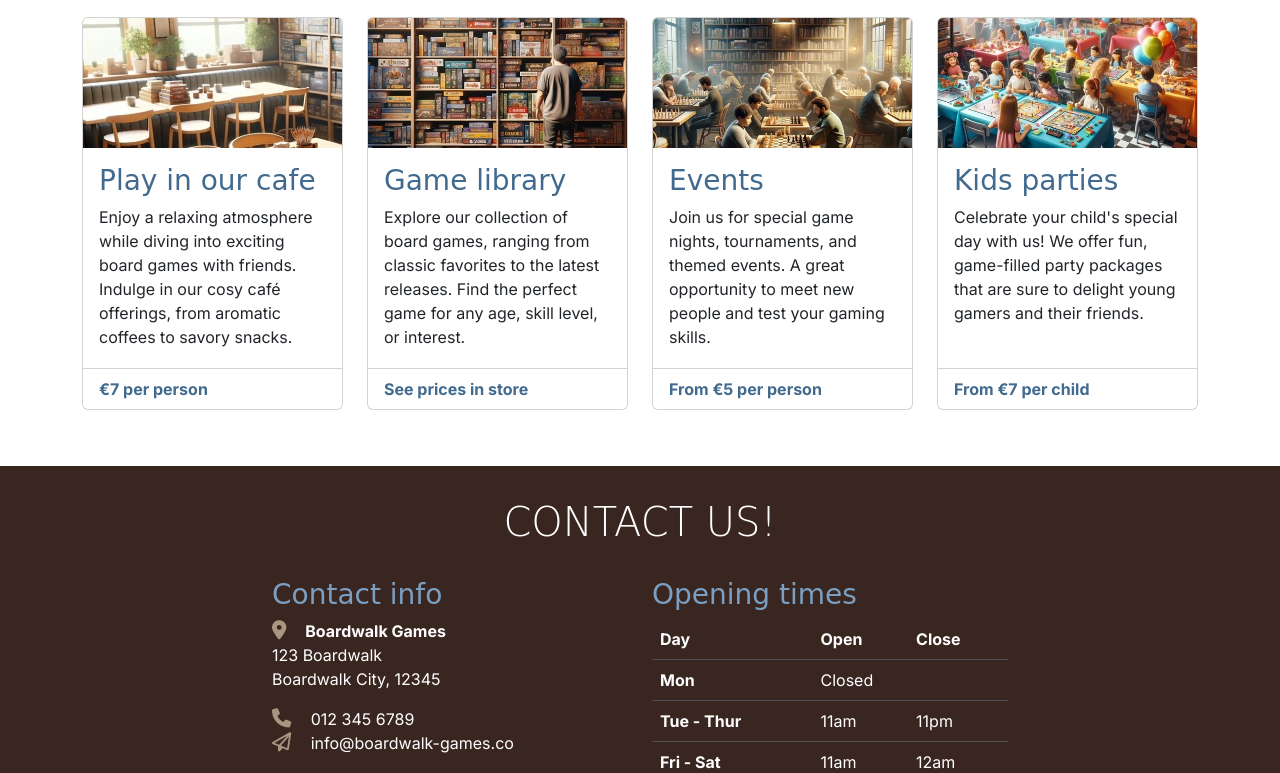
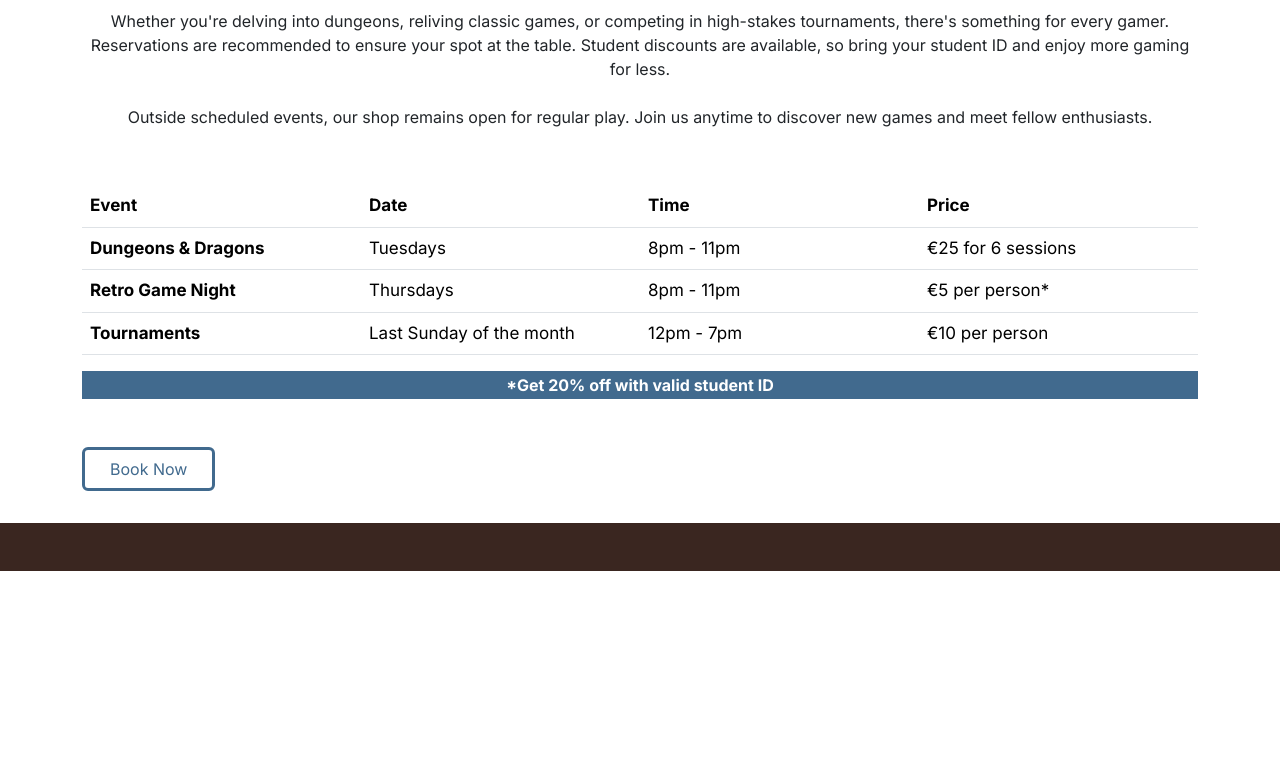
Before and after one commit to Drake-Designer/Boardwalk-Games, a plain HTML site: page index.html in a window 1280 px wide. Shown: the part 710-1483 px from the top of the page. After the commit the page ends 1281 px from the top, so only its background shows below. Drawn offline with nearby package versions, Linux system fonts and the light colour scheme; a web font is replaced by a local one.

Commit message:
Add Join our events and media queries

```diff
--- a/assets/css/style.css
+++ b/assets/css/style.css
@@ -67,6 +67,12 @@ h2 {
   color: white;
 }
 
+/* Join our Events */
+
+#discount-text {
+  text-align: center;
+}
+
 /* Navbar */
 
 #navbar {
@@ -93,6 +99,15 @@ h2 {
 
 #services .card {
   margin-bottom: 1.5rem;
+}
+
+/* Join our events */
+
+#discount-text {
+  border: 2px solid var(--highlight-color);
+  background-color: var(--highlight-color);
+  color: white;
+  font-weight: bold;
 }
 
 /* Game library cards */
@@ -140,34 +155,61 @@ h2 {
 
 /* Media queries */
 
-/* Medium devices (tablets, 768px and up) */
+#events-table {
+  font-size: 0.625rem;
+  table-layout: fixed;
+}
+
+@media screen and (min-width: 576px) {
+  #events-table {
+    font-size: 0.75rem;
+  }
+}
+
 @media screen and (min-width: 768px) {
-  /* Make all service cards the same height for consistency */
   #services .card-body {
     min-height: 191px;
   }
+  #events-table {
+    font-size: 0.875rem;
+  }
+
+  #discount-text {
+
 }
 
-/* Large devices (small laptops, 992px and up) */
 @media screen and (min-width: 992px) {
-  /* Make all service cards the same height for consistency */
   #services .card-body {
     min-height: auto;
   }
+  #events-table {
+    font-size: 1rem;
+  }
 }
 
-/* xl devices (large desktops, 1200px and up) */
 @media screen and (min-width: 1200px) {
-  /* make all service cards the same height for consistency */
   #services .card-body {
     min-height: 220px;
   }
+
+  #events-table {
+    font-size: 1.063rem;
+  }
+
+  #events-section {
+    display: flex;
+    flex-wrap: wrap;
+    justify-content: space-between;
+    align-items: flex-start;
+    gap: 2rem;
+  }
 }
 
-/* xxl devices (larger desktops, 1400px and up) */
 @media screen and (min-width: 1400px) {
-  /* make all service cards the same height for consistency */
   #services .card-body {
     min-height: 195px;
   }
+  #events-table {
+    font-size: 1.125rem;
+  }
 }
--- a/index.html
+++ b/index.html
@@ -36,7 +36,7 @@
               <a class="nav-link active" aria-current="page" href="index.html">Home</a>
             </li>
             <li class="nav-item">
-              <a class="nav-link" href="#">Services</a>
+              <a class="nav-link" href="#services">Services</a>
             </li>
             <li class="nav-item">
               <a class="nav-link" href="game-library.html">Games</a>
@@ -44,9 +44,9 @@
             <li class="nav-item">
               <a class="nav-link" href="#contact">Contact</a>
             </li>
-            <liv class="nav-item">
+            <li class="nav-item">
               <a href="booking.html" class="btn custom-button-filled ms-lg-3">Book Now</a>
-            </liv>
+            </li>
           </ul>
         </div>
       </div>
@@ -103,58 +103,58 @@
     <main>
       <!-- Services section -->
       <section id="services" class="container section">
-        <div class="row">
+        <!-- nessuna modifica in questa sezione -->
+      </section>
+
+      <!-- Join Event Section -->
+      <section id="join-event" class="container section">
+        <div id="events-section">
           <div class="col-12 text-center">
-            <h2 class="display-6">Services</h2>
+            <h1>Join our Events</h1>
+            <p class="my-4">
+              Whether you're delving into dungeons, reliving classic games, or competing in high-stakes tournaments, there's something for every gamer. Reservations are recommended to ensure your spot at the table. Student discounts are available, so
+              bring your student ID and enjoy more gaming for less.
+            </p>
+            <p class="my-4">Outside scheduled events, our shop remains open for regular play. Join us anytime to discover new games and meet fellow enthusiasts.</p>
           </div>
-          <div class="col-12 col-md-6 col-xl-3">
-            <div class="card">
-              <img src="assets/images/services-1.webp" class="card-img-top" alt="Boardwalk games cafe table by a window, stacks of boardgames can be seen on the table" />
-              <div class="card-body">
-                <h3 class="card-title sub-heading-color">Play in our cafe</h3>
-                <p class="card-text">Enjoy a relaxing atmosphere while diving into exciting board games with friends. Indulge in our cosy café offerings, from aromatic coffees to savory snacks.</p>
-              </div>
-              <div class="card-footer">
-                <p class="mb-0">€7 per person</p>
-              </div>
-            </div>
+          <div id="events-table-container">
+            <table id="events-table" class="table text-start">
+              <thead>
+                <tr>
+                  <th scope="col">Event</th>
+                  <th scope="col">Date</th>
+                  <th scope="col">Time</th>
+                  <th scope="col">Price</th>
+                </tr>
+              </thead>
+              <tbody>
+                <tr>
+                  <th scope="row">Dungeons & Dragons</th>
+                  <td colspan="1">Tuesdays</td>
+                  <td colspan="1">8pm - 11pm</td>
+                  <td colspan="1">€25 for 6 sessions</td>
+                </tr>
+                <tr>
+                  <th scope="row">Retro Game Night</th>
+                  <td colspan="1">Thursdays</td>
+                  <td colspan="1">8pm - 11pm</td>
+                  <td colspan="1">€5 per person*</td>
+                </tr>
+                <tr>
+                  <th scope="row">Tournaments</th>
+                  <td colspan="1">Last Sunday of the month</td>
+                  <td colspan="1">12pm - 7pm</td>
+                  <td colspan="1">€10 per person</td>
+                </tr>
+              </tbody>
+            </table>
+            <!-- Student Discount Text -->
+            <p id="discount-text">*Get 20% off with valid student ID</p>
           </div>
-          <div class="col-12 col-md-6 col-xl-3">
-            <div class="card">
-              <img src="assets/images/services-2.webp" class="card-img-top" alt="Board games stacked in bookshelves, a man can be seen browsing the shelves" />
-              <div class="card-body">
-                <!-- bootstrap cards come as h5 by default, changed to h3 to fit project heading hierarchy -->
-                <h3 class="card-title sub-heading-color">Game library</h3>
-                <p class="card-text">Explore our collection of board games, ranging from classic favorites to the latest releases. Find the perfect game for any age, skill level, or interest.</p>
-              </div>
-              <div class="card-footer">
-                <p class="mb-0">See prices in store</p>
-              </div>
-            </div>
-          </div>
-          <div class="col-12 col-md-6 col-xl-3">
-            <div class="card">
-              <img src="assets/images/services-3.webp" class="card-img-top" alt="Events being held at Boardwalk Games" />
-              <div class="card-body">
-                <h3 class="card-title sub-heading-color">Events</h3>
-                <p class="card-text">Join us for special game nights, tournaments, and themed events. A great opportunity to meet new people and test your gaming skills.</p>
-              </div>
-              <div class="card-footer">
-                <p class="mb-0">From €5 per person</p>
-              </div>
-            </div>
-          </div>
-          <div class="col-12 col-md-6 col-xl-3">
-            <div class="card">
-              <img src="assets/images/services-4.webp" class="card-img-top" alt="A kids party being held at Boardwalk Games" />
-              <div class="card-body">
-                <h3 class="card-title sub-heading-color">Kids parties</h3>
-                <p class="card-text">Celebrate your child's special day with us! We offer fun, game-filled party packages that are sure to delight young gamers and their friends.</p>
-              </div>
-              <div class="card-footer">
-                <p class="mb-0">From €7 per child</p>
-              </div>
-            </div>
+
+          <!-- Book Now Button -->
+          <div class="text-center">
+            <a id="book-button" href="booking.html" class="btn custom-button-outline">Book Now</a>
           </div>
         </div>
       </section>
@@ -163,74 +163,7 @@
     <!-- Footer / contact section -->
     <!-- mt-auto added to push footer to the bottom of the page -->
     <footer id="contact" class="mt-auto">
-      <div class="container section">
-        <div class="row justify-content-center">
-          <div class="col-12 text-center">
-            <h2 class="display-6">Contact us!</h2>
-          </div>
-          <!-- Contact info -->
-          <div class="col-12 col-md-6 col-xl-4">
-            <h3 class="sub-heading-color">Contact info</h3>
-            <address>
-              <strong>
-                <i class="fa-solid fa-location-dot"></i>
-                Boardwalk Games
-              </strong>
-              <br />
-              123 Boardwalk
-              <br />
-              Boardwalk City, 12345
-            </address>
-            <p>
-              <i class="fa-solid fa-phone"></i>
-              012 345 6789
-              <br />
-              <i class="fa-regular fa-paper-plane"></i>
-              info@boardwalk-games.co
-            </p>
-            <div class="social-links my-4">
-              <a href="https://www.instagram.com" target="_blank" aria-label="Visit our Instagram page (opens in a new tab)" rel="noopener"><i class="fa-brands fa-instagram"></i></a>
-              <a href="https://www.facebook.com" target="_blank" aria-label="Visit our Facebook page (opens in a new tab)" rel="noopener"><i class="fa-brands fa-square-facebook"></i></a>
-              <a href="https://www.x.com" target="_blank" aria-label="Visit our X feed (opens in a new tab)" rel="noopener"><i class="fa-brands fa-x-twitter"></i></a>
-            </div>
-          </div>
-
-          <!-- Opening times -->
-          <div class="col-12 col-md-6 col-xl-4">
-            <h3 class="sub-heading-color">Opening times</h3>
-            <table class="table table-dark">
-              <thead>
-                <tr>
-                  <th scope="col">Day</th>
-                  <th scope="col">Open</th>
-                  <th scope="col">Close</th>
-                </tr>
-              </thead>
-              <tbody>
-                <tr>
-                  <th scope="row">Mon</th>
-                  <td colspan="2">Closed</td>
-                </tr>
-                <tr>
-                  <th scope="row">Tue - Thur</th>
-                  <td>11am</td>
-                  <td>11pm</td>
-                </tr>
-                <tr>
-                  <th scope="row">Fri - Sat</th>
-                  <td>11am</td>
-                  <td>12am</td>
-                </tr>
-                <tr>
-                  <th scope="row">Sun</th>
-                  <td>12pm</td>
-                  <td>7pm</td>
-                </tr>
-              </tbody>
-            </table>
-          </div>
-        </div>
-      </div>
+      <!-- nessuna modifica anche qui -->
     </footer>
 
     <!-- Bootstrap JS -->
```
Also changed, not shown: booking.html (+1 -1 lines), game-library.html (+1 -1 lines).
